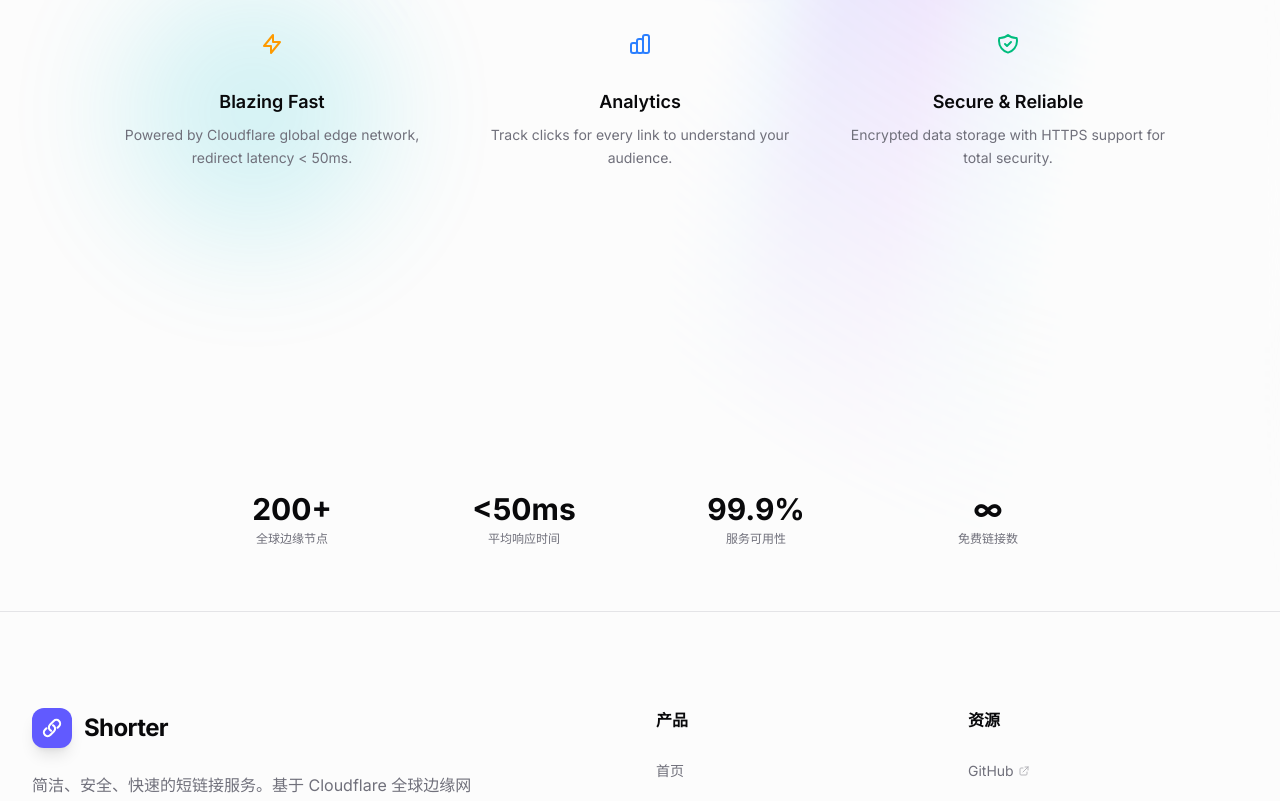
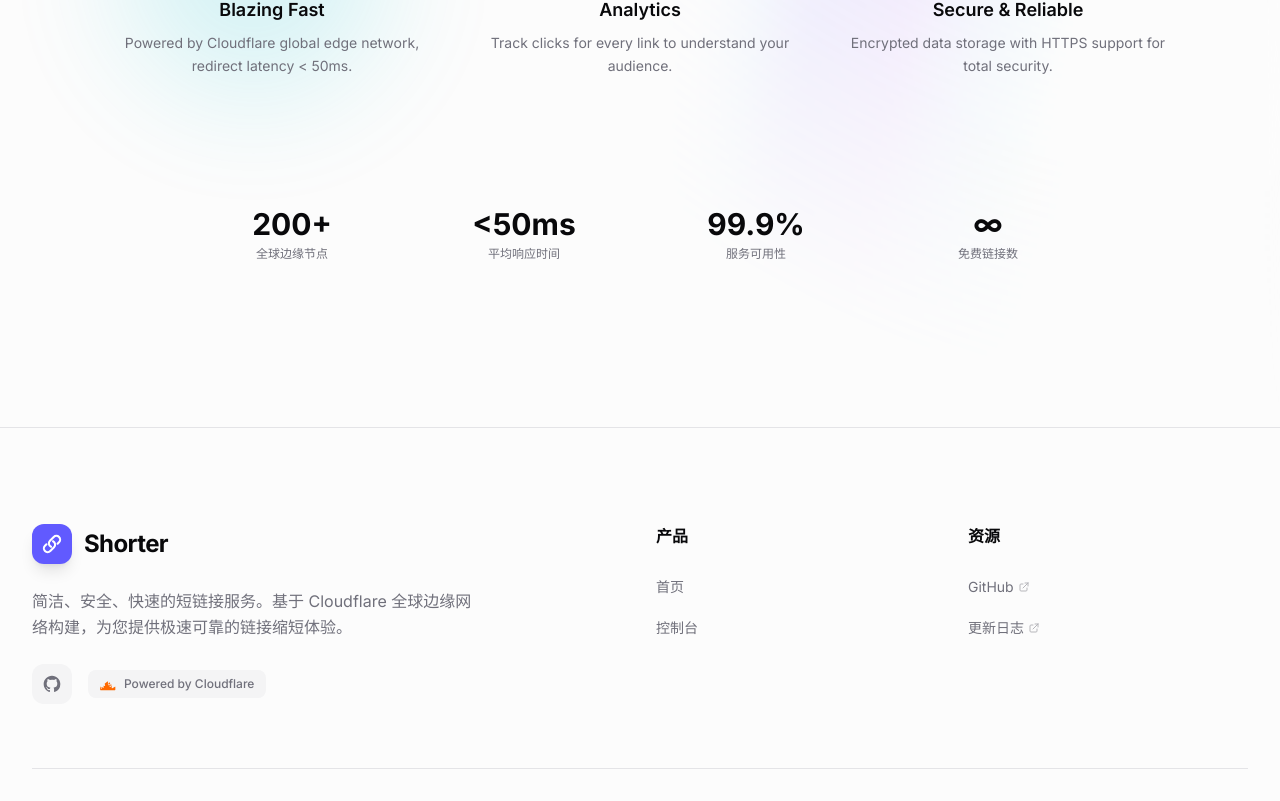
Before and after one commit to GEMILUXVII/shorter, a Vue app: page / in a window 1280 px wide. Shown: the part 1173-1974 px from the top of the page. Built offline with nearby package versions, Linux system fonts and the light colour scheme; no server answers.

Commit message:
layout: merge features and stats into single full-screen section

```diff
--- a/src/views/HomeView.vue
+++ b/src/views/HomeView.vue
@@ -32,8 +32,8 @@ const features = [
     <!-- Hero + Link Generator -->
     <LinkGenerator />
 
-    <!-- Features Section - 第二屏 -->
-    <section class="relative min-h-screen flex flex-col justify-center py-24 lg:py-32 px-6">
+    <!-- Features + Stats Section - 第二屏 -->
+    <section class="relative min-h-screen flex flex-col justify-center py-20 px-6">
       <div class="max-w-6xl mx-auto">
         <!-- Section Header -->
         <div class="text-center mb-16 opacity-0 animate-fade-in-up" style="animation-fill-mode: forwards; animation-delay: 0.1s;">
@@ -85,12 +85,9 @@ const features = [
             </p>
           </div>
         </div>
-      </div>
-    </section>
 
-    <!-- Stats Section - 更简洁 -->
-    <section class="relative py-16 px-6">
-      <div class="max-w-4xl mx-auto">
+        <!-- Stats - 统计数据 -->
+        <div class="max-w-4xl mx-auto mt-24 lg:mt-32">
           <div class="grid grid-cols-2 md:grid-cols-4 gap-8 text-center">
             <div class="space-y-1">
               <div class="text-2xl sm:text-3xl font-bold text-[var(--foreground)]">200+</div>
@@ -110,6 +107,7 @@ const features = [
             </div>
           </div>
         </div>
+      </div>
     </section>
   </AuroraBackground>
 </template>
```
Lines whose indentation alone changed are shown as unchanged.
